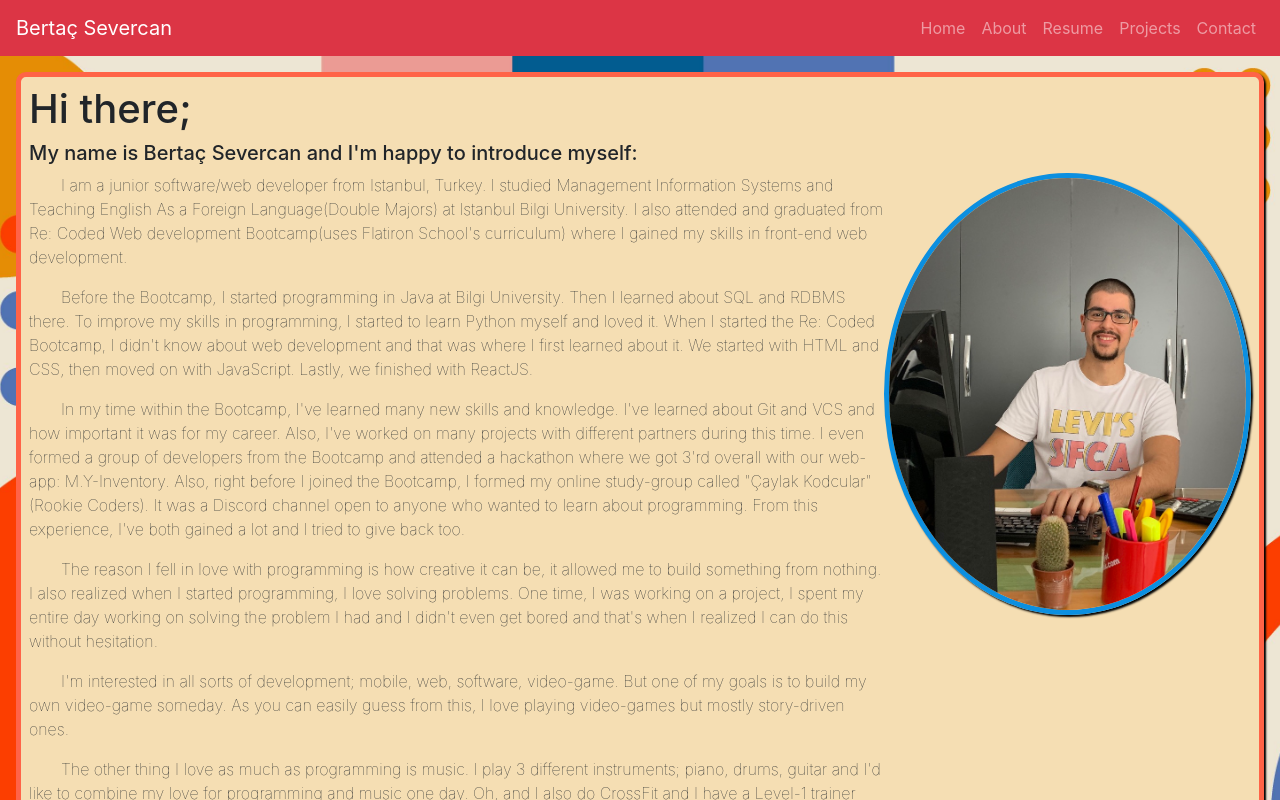
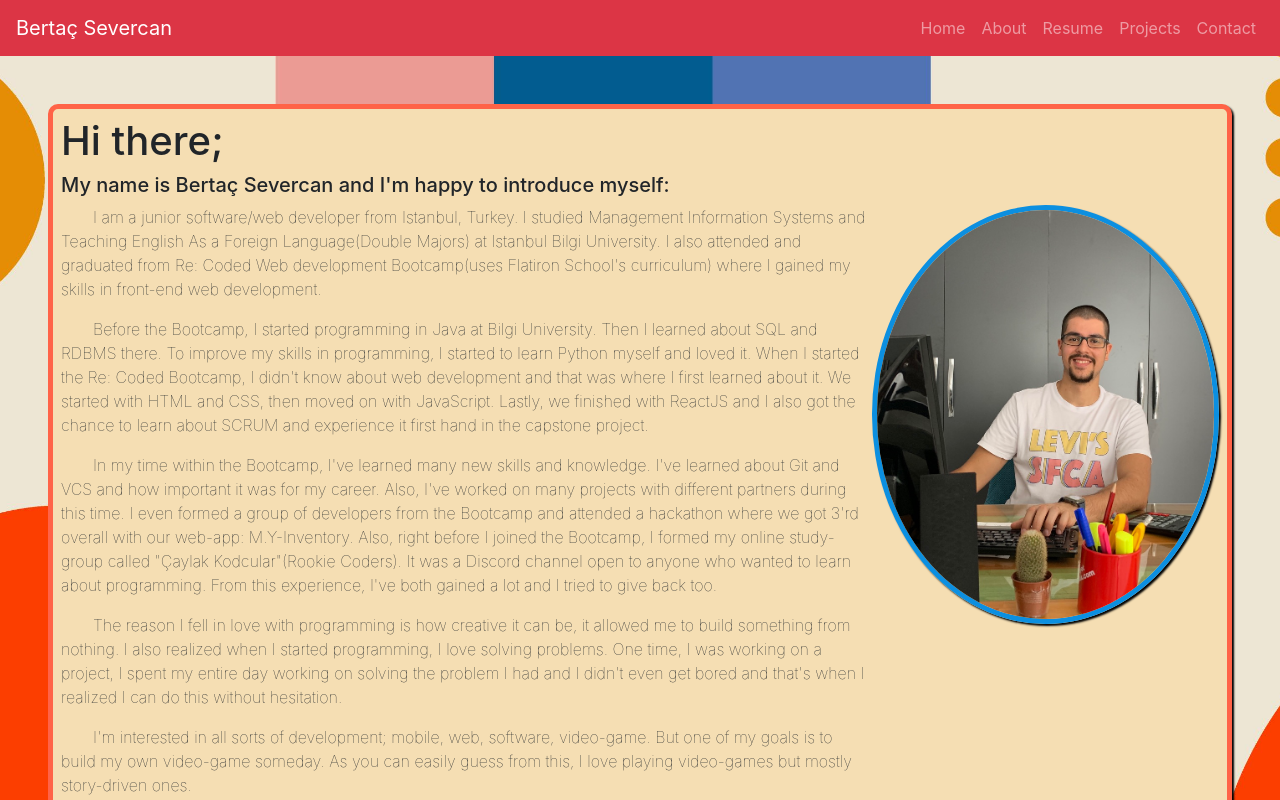
Before and after one commit to bertacsevercan/my-portfolio, a React (Create React App) app: page /about in a window 1280 px wide. Shown: the top 800 px of the page. Built offline with nearby package versions, Linux system fonts and the light colour scheme.

Commit message:
change padding

```diff
--- a/src/containers/About/index.jsx
+++ b/src/containers/About/index.jsx
@@ -32,7 +32,8 @@ const About = () => {
           When I started the Re: Coded Bootcamp, I didn't know about web
           development and that was where I first learned about it. We started
           with HTML and CSS, then moved on with JavaScript. Lastly, we finished
-          with ReactJS.
+          with ReactJS and I also got the chance to learn about SCRUM and experience it first hand in the
+          capstone project.
         </p>
         <p>
           In my time within the Bootcamp, I've learned many new skills and
--- a/src/containers/About/style.css
+++ b/src/containers/About/style.css
@@ -10,7 +10,7 @@
 }
 
 .about {
-    padding: 1rem;
+    padding: 3rem;
 }
 
 .about-text-wrapper p {
```
